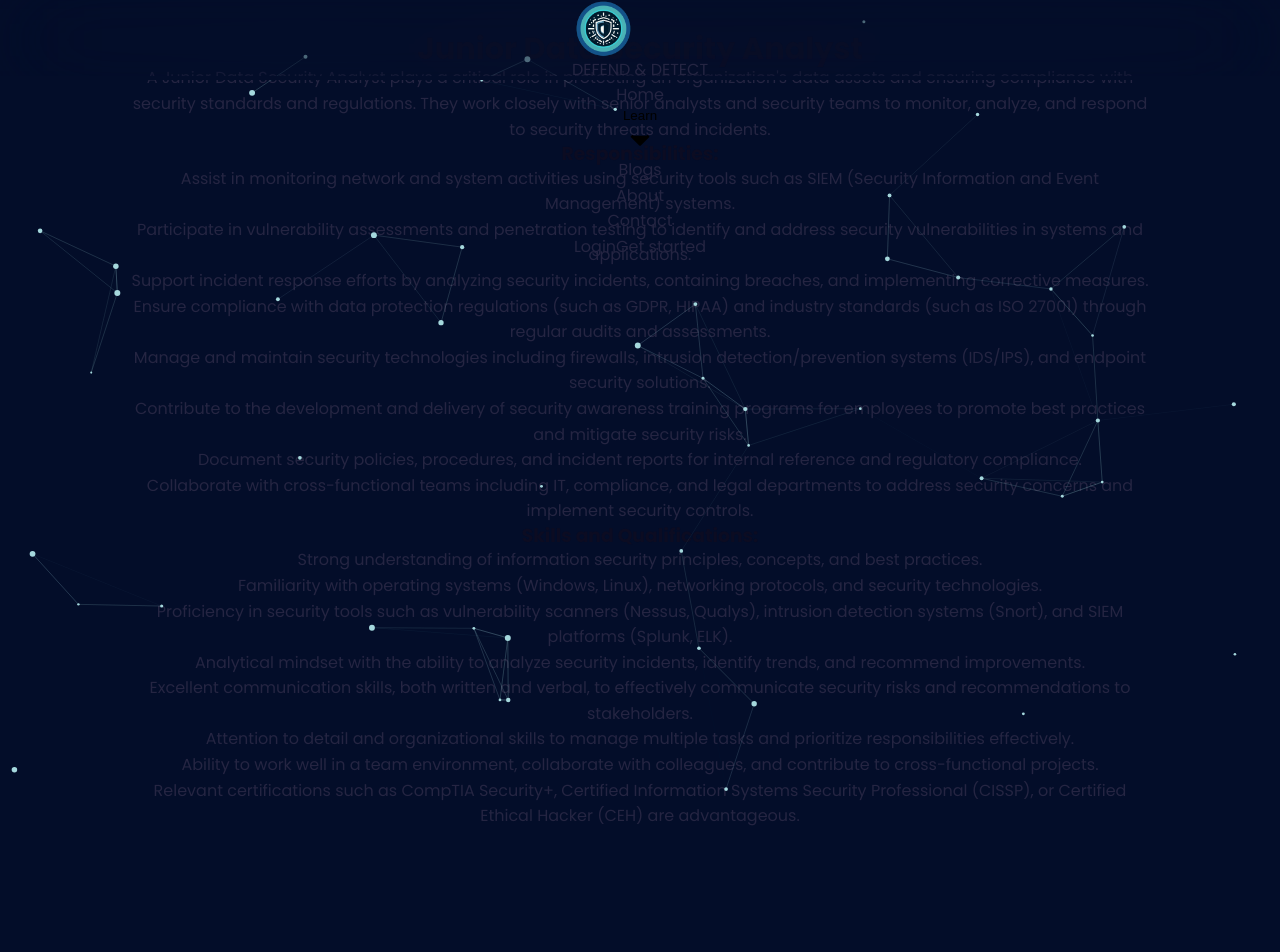
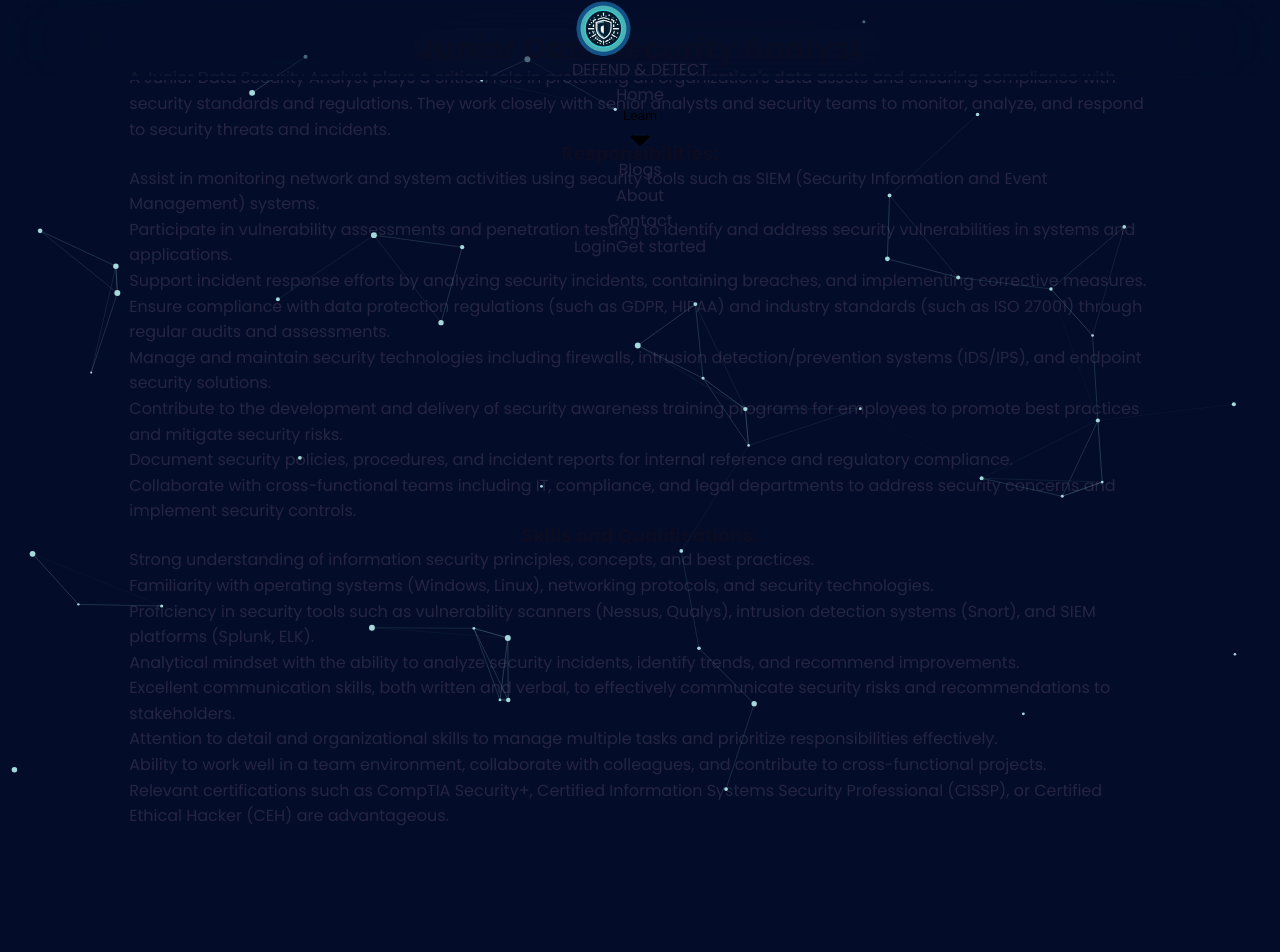
Before and after one commit to Rudrax2004/DefendAndDetect, a React (Vite) app in the folder frontend/FSD_project/: page /introjr in a window 1280 px wide. Shown: the top 952 px of the page. Built offline with nearby package versions, Linux system fonts and the light colour scheme; no server answers.

Commit message:
some changes in labs

```diff
--- a/frontend/FSD_project/src/components/learning/jr_anaylst.jsx
+++ b/frontend/FSD_project/src/components/learning/jr_anaylst.jsx
@@ -13,11 +13,11 @@ const JuniorDataSecurityAnalyst = () => {
     <Header/>
     <div className="text-gray-300 ">
       <h2 className='text-3xl font-bold py-5 text-yellow-500'>Junior Data Security Analyst</h2>
-      <p>
+      <p style={{textAlign:'left'}}>
         A Junior Data Security Analyst plays a critical role in protecting an organization's data assets and ensuring compliance with security standards and regulations. They work closely with senior analysts and security teams to monitor, analyze, and respond to security threats and incidents.
       </p>
       <h3 className='text-2xl font-bold py-5 text-green-500'>Responsibilities:</h3>
-      <ul>
+      <ul style={{textAlign:'left'}}>
         <li>Assist in monitoring network and system activities using security tools such as SIEM (Security Information and Event Management) systems.</li>
         <li>Participate in vulnerability assessments and penetration testing to identify and address security vulnerabilities in systems and applications.</li>
         <li>Support incident response efforts by analyzing security incidents, containing breaches, and implementing corrective measures.</li>
@@ -29,7 +29,7 @@ const JuniorDataSecurityAnalyst = () => {
       </ul>
 
       <h3 className='text-2xl font-bold py-5 text-green-500'>Skills and Qualifications:</h3>
-      <ul className='py-3' >
+      <ul className='py-3' style={{textAlign:'left'}} >
         <li className='py-1'>Strong understanding of information security principles, concepts, and best practices.</li>
         <li className='py-1'>Familiarity with operating systems (Windows, Linux), networking protocols, and security technologies.</li>
         <li className='py-1'>Proficiency in security tools such as vulnerability scanners (Nessus, Qualys), intrusion detection systems (Snort), and SIEM platforms (Splunk, ELK).</li>
--- a/frontend/FSD_project/src/components/learning/sqlnjection.jsx
+++ b/frontend/FSD_project/src/components/learning/sqlnjection.jsx
@@ -80,7 +80,7 @@ export const IntroSql = () => {
     Below are some basic SQL queries that you can use for educational purposes:
   </p> */}
             <img className="container z-50" src="/photos/image.png" alt="..." />
- <p className="mt-4  text-xl">
+ <p className="mt-4  text-xl" style={{textAlign:'left'}}>
         This is a demonstration of a SQL injection in a simple login application.
         In our example, a database has been provisioned with an admin user.
         Their credentials are:
@@ -122,7 +122,7 @@ export const IntroSql = () => {
         </button>
       </div>
 
-      <p className="text-xl">
+      <p className="text-xl" style={{textAlign:'left'}}>
       In theory it should only be possible to login in the application using this credential, but if the application is not safely programmed, it is possible to penetrate in the system as an admin user without knowing the admin password.
       </p>
 
@@ -162,7 +162,7 @@ export const IntroSql = () => {
         </button>
       </div>
 
-      <p className="mt-4 text-xl">
+      <p className="mt-4 text-xl" style={{textAlign:'left'}}>
         Once you have played with the login application, try the following values
         and observe the SQL query displayed in the log section.
       </p>
```
